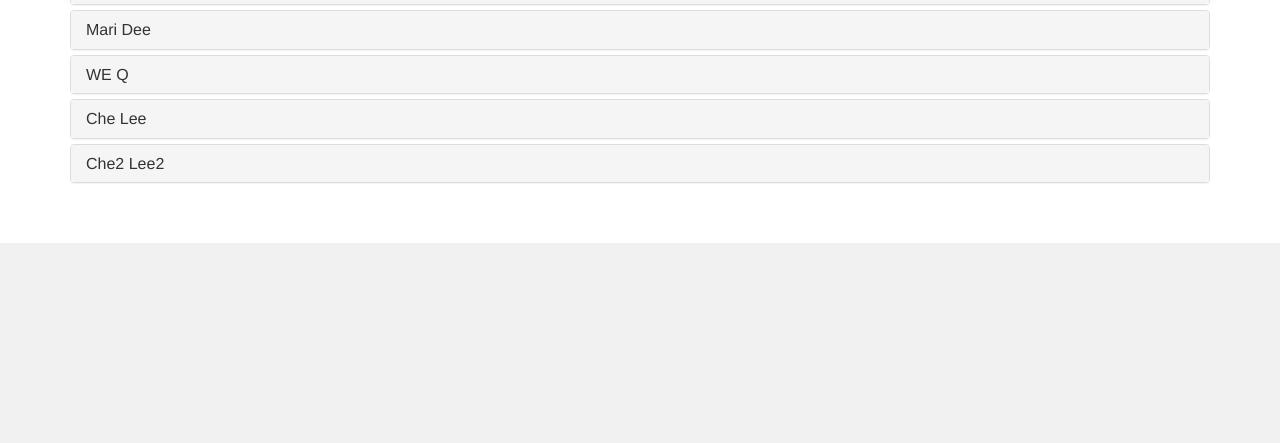
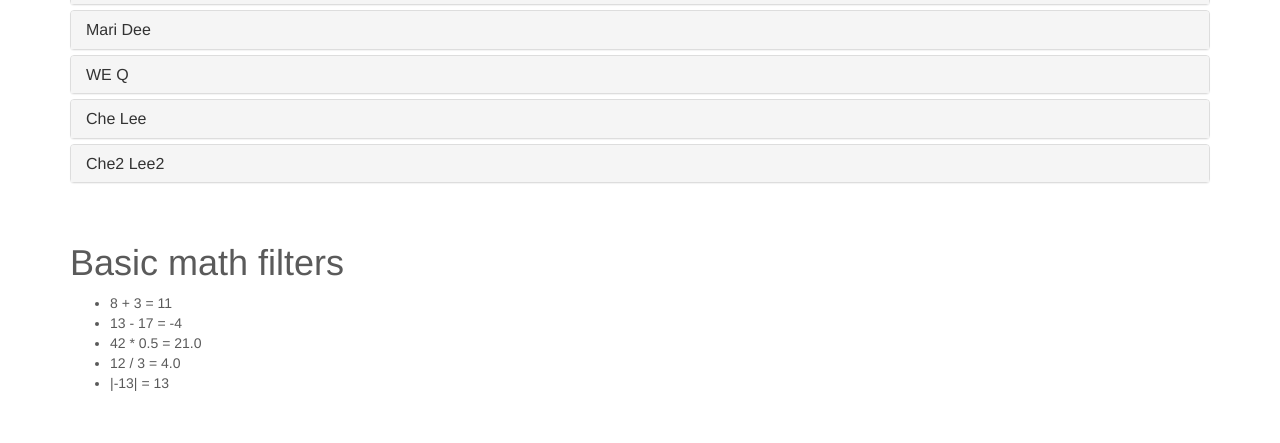
Before and after one commit to mckoycandidier/form, a Django app: page / in a window 1280 px wide. Shown: the part 1109-1552 px from the top of the page. Before the commit the page ends 1352 px from the top, so only its background shows below. Run offline with Django 3.2, Linux system fonts and the light colour scheme; data comes from the database, SQL or seed files in the repository; both versions use the stored data as it was after the commit; some libraries are stand-ins or nearby versions.

Commit message:
Add Math filters

```diff
--- a/form/settings.py
+++ b/form/settings.py
@@ -38,6 +38,7 @@ INSTALLED_APPS = [
     'django.contrib.messages',
     'django.contrib.staticfiles',
 	'student',
+	'mathfilters',
 ]
 
 MIDDLEWARE = [
--- a/student/templates/index.html
+++ b/student/templates/index.html
@@ -1,5 +1,7 @@
+
 {% extends "base.html" %}
 {% block content %}
+{% load mathfilters %}
 
    <h2>Students</h2>
        <!-- Carousel
@@ -90,5 +92,22 @@
 	  <h2><a href="{% url 'courses' %}">Courses<a></h2>
 
 	  -->
+	  <br>
+	  <h1>Basic math filters</h1>
 
+	<ul>
+		<li>8 + 3 = {{ 8|add:3 }}</li>
+
+		<li>13 - 17 = {{ 13|sub:17 }}</li>
+
+		{% with answer=42 %}
+		<li>42 * 0.5 = {{ answer|mul:0.5 }}</li>
+		{% endwith %}
+
+		{% with numerator=12 denominator=3 %}
+		<li>12 / 3 = {{ numerator|div:denominator }}</li>
+		{% endwith %}
+
+		<li>|-13| = {{ -13|abs }}</li>
+	</ul>
 {% endblock %}
--- a/student/views.py
+++ b/student/views.py
@@ -57,7 +57,7 @@ class Student(View):
 
 		if form.is_valid():
 			form.save()
-			return redirect('student')
+			return redirect('student-form')
 
 		context = {
 			'form' : form,
```
Also changed, not shown: student/templates/student-form.html (+2 -6 lines), db.sqlite3, 2 other files.
